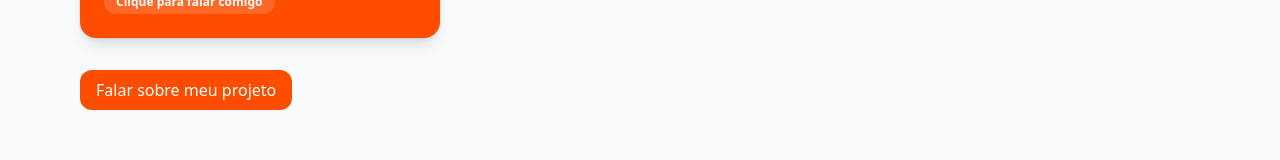
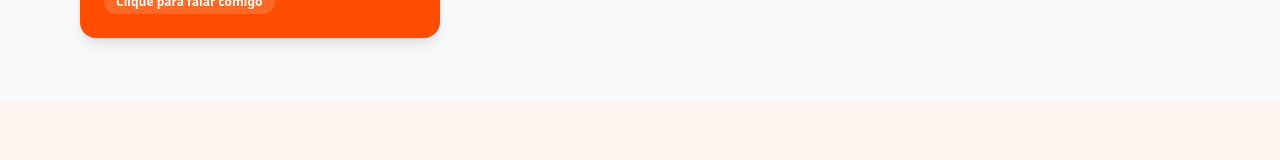
Before and after one commit to andretomazela-dev/integrado, a Next.js app: page / in a window 1280 px wide. Shown: the part 1834-1994 px from the top of the page. Built offline with nearby package versions, Linux system fonts and the light colour scheme.

Commit message:
Update page.jsx

```diff
--- a/app/page.jsx
+++ b/app/page.jsx
@@ -301,19 +301,8 @@ return (
             </div>
           </div>
 
-          <a
-            href="#contato"
-            onClick={(e) => {
-              e.preventDefault();
-              scrollToId("#contato");
-            }}
-            className="inline-block mt-8 btn btn-primary"
-          >
-            Falar sobre meu projeto
-          </a>
-        </div>
+       </div>
       </section>
-
 
 {/* Destaque do LAB (post mais recente) */}
 {latestLabPost ? (
```
